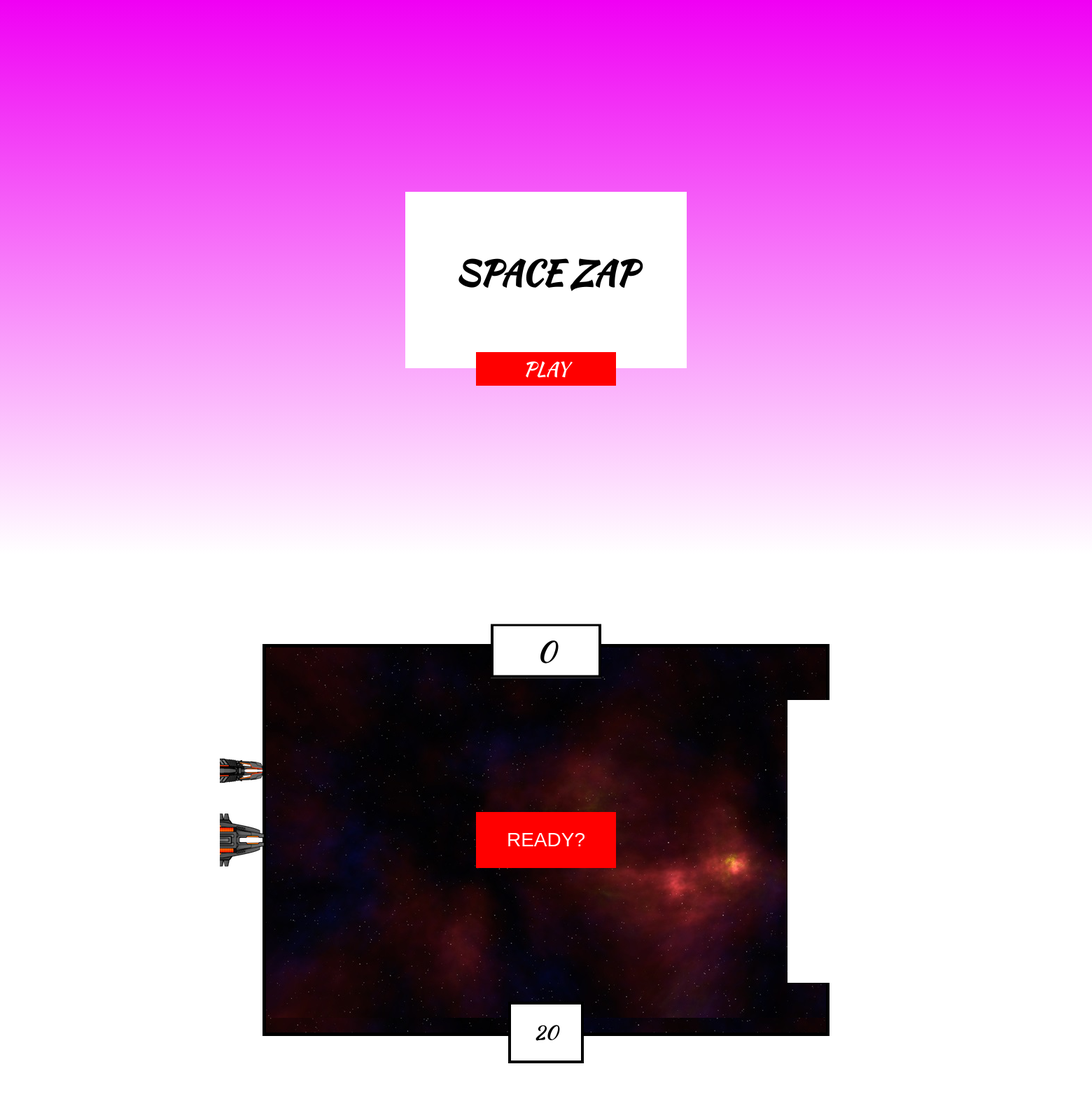
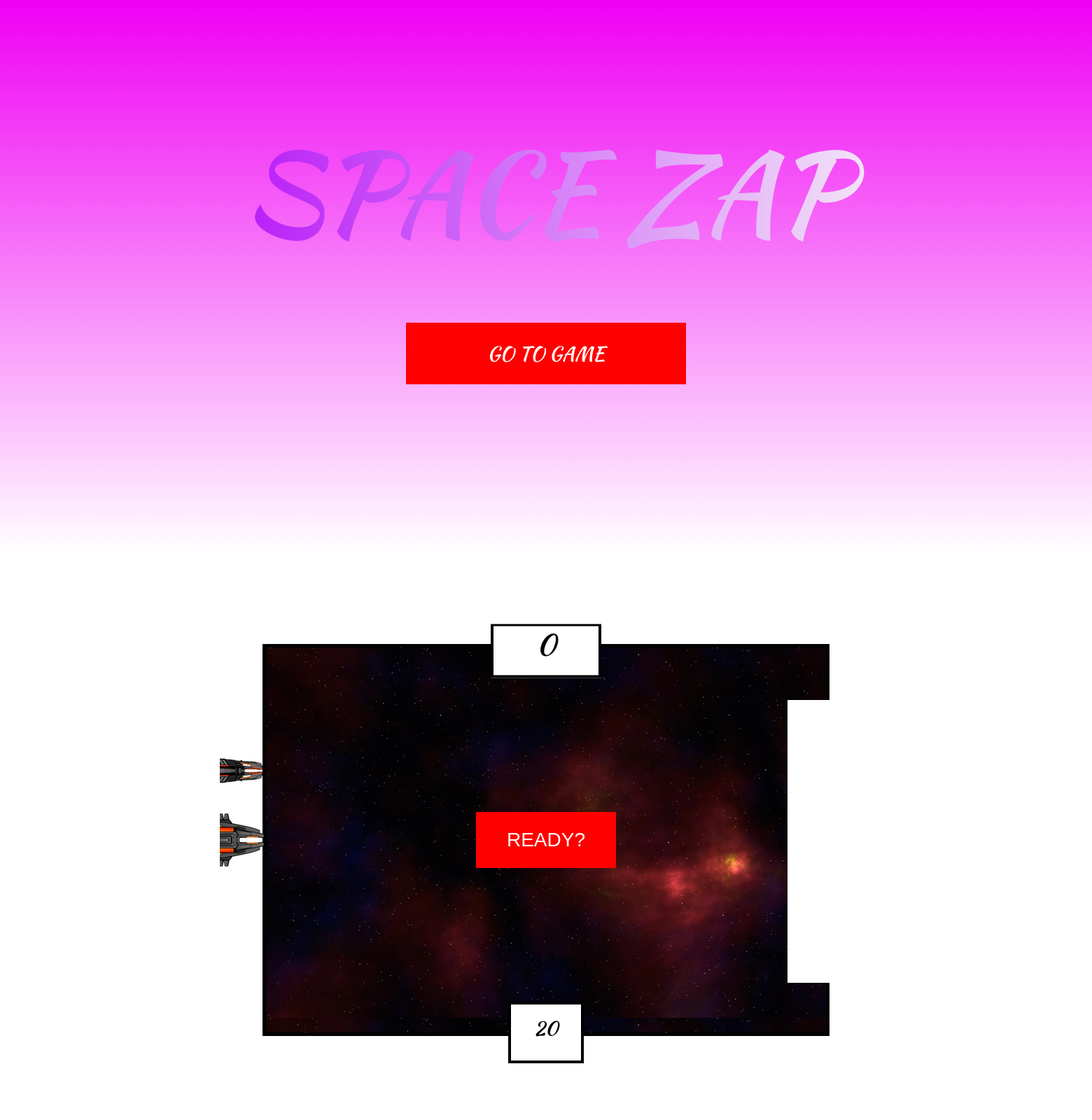
Before and after one commit to tjallen27/project-1, a PHP site: page / in a window 1560 px wide. Shown: the whole page at 70% size. Run offline with PHP 8.4, Linux system fonts and the light colour scheme; some libraries are stand-ins or nearby versions.

Commit message:
update landing color

```diff
--- /dev/null
+++ b/css/reset.css
@@ -0,0 +1,48 @@
+/* http://meyerweb.com/eric/tools/css/reset/
+   v2.0 | 20110126
+   License: none (public domain)
+*/
+
+html, body, div, span, applet, object, iframe,
+h1, h2, h3, h4, h5, h6, p, blockquote, pre,
+a, abbr, acronym, address, big, cite, code,
+del, dfn, em, img, ins, kbd, q, s, samp,
+small, strike, strong, sub, sup, tt, var,
+b, u, i, center,
+dl, dt, dd, ol, ul, li,
+fieldset, form, label, legend,
+table, caption, tbody, tfoot, thead, tr, th, td,
+article, aside, canvas, details, embed,
+figure, figcaption, footer, header, hgroup,
+menu, nav, output, ruby, section, summary,
+time, mark, audio, video {
+	margin: 0;
+	padding: 0;
+	border: 0;
+	font-size: 100%;
+	font: inherit;
+	vertical-align: baseline;
+}
+/* HTML5 display-role reset for older browsers */
+article, aside, details, figcaption, figure,
+footer, header, hgroup, menu, nav, section {
+	display: block;
+}
+body {
+	line-height: 1;
+}
+ol, ul {
+	list-style: none;
+}
+blockquote, q {
+	quotes: none;
+}
+blockquote:before, blockquote:after,
+q:before, q:after {
+	content: '';
+	content: none;
+}
+table {
+	border-collapse: collapse;
+	border-spacing: 0;
+}
--- a/css/style.css
+++ b/css/style.css
@@ -1,8 +1,13 @@
+/** {
+  box-sizing: border-box;
+}*/
+
 body {
   margin: 0;
   padding: 0;
   font-family: 'Kaushan Script', cursive;
   font-weight: 300;
+  overflow: auto;
 }
 
 .landing-page {
@@ -13,30 +18,31 @@ body {
 }
 
 .card {
-  top: 50%;
+  top: 40%;
   left: 50%;
   transform: translateX(-50%) translateY(-50%);
   position: relative;
   height: 250px;
-  width: 400px;
-  border: 1px solid #fff;
-  background: white;
+  width: 70%;
 }
 
 .card h1 {
   text-align: center;
-  margin-top: 20%;
-  font-size: 3em;
+  font-size: 10em;
   font-family: 'Kaushan Script', cursive;
+  background-image: -webkit-linear-gradient(left, rgba(178,5,247,1) 0%, rgba(247,247,247,1) 100%);
+  color:transparent;
+ -webkit-background-clip: text;
+ background-clip: text;
 }
 
 button.landing-play {
   position: absolute;
   display: block;
   left: 50%;
-  bottom: -50px;
-  width: 200px;
-  padding: 0 50px;
+  margin-top: 150px;
+  width: 400px;
+  padding: 20px 50px;
   transform: translateX(-50%) translateY(-50%);
   font-family: 'Kaushan Script', cursive;
   font-size: 28px;
@@ -183,6 +189,10 @@ button.landing-play {
     z-index: 0;
 }
 
+.lower-duck {
+  top: 58%;
+}
+
 .goose {
     height: 98px;
     width: 200px;
--- a/index.html
+++ b/index.html
@@ -3,6 +3,7 @@
   <head>
     <meta charset="utf-8">
     <title>Duck Hunt</title>
+    <link rel="stylesheet" href="css/reset.css">
     <link rel="stylesheet" href="css/style.css">
     <link href="https://fonts.googleapis.com/css?family=Kaushan+Script" rel="stylesheet">
     <script
@@ -15,7 +16,7 @@
     <section class="landing-page">
       <div class="card">
         <h1>SPACE ZAP</h1>
-        <button class="landing-play">PLAY</button>
+        <button class="landing-play">GO TO GAME</button>
       </div>
     </section>
     <section class="game-screen">
--- a/js/app.js
+++ b/js/app.js
@@ -16,9 +16,11 @@ $(()=>{
   let timerIsRunning = false;
   let timerId = null;
   let $animateCounter = 1;
+  const animateHeight = (Math.floor(Math.random() * 21) + 30)+'%';
 
   //// Animation function
   function animateDuck(){
+    if ($animateCounter % 2 === 0 ){
       $duck.animate({
         left: '105%'
       }, 5000, 'linear', function() {
@@ -26,6 +28,15 @@ $(()=>{
         animateDuck();
       } );
       console.log('Duck Animated!');
+    }
+    { if ($animateCounter % 2 === 1){
+      $duck.animate({
+        left: '105%'
+      }, 5000, 'linear', function() {
+        $duck.css({ left: '-50px', top: animateHeight});
+        animateDuck();
+      } );
+    }}
   }
 
   function animateGoose(){
@@ -92,11 +103,7 @@ $(()=>{
     $duck.on('click', ()=>{
       //// run returnToStart
       $animateCounter++;
-      if ($animateCounter%2===0){
-        $duck.css('top', '-32%');
-      } if ($animateCounter%2===1) {
-        $duck.css('top', '-50%');
-      }
+      console.log($animateCounter);
       returnToStartDuck();
       console.log('Duck clicked!');
       //// add 1 to current score
```
Lines whose indentation alone changed are shown as unchanged.
